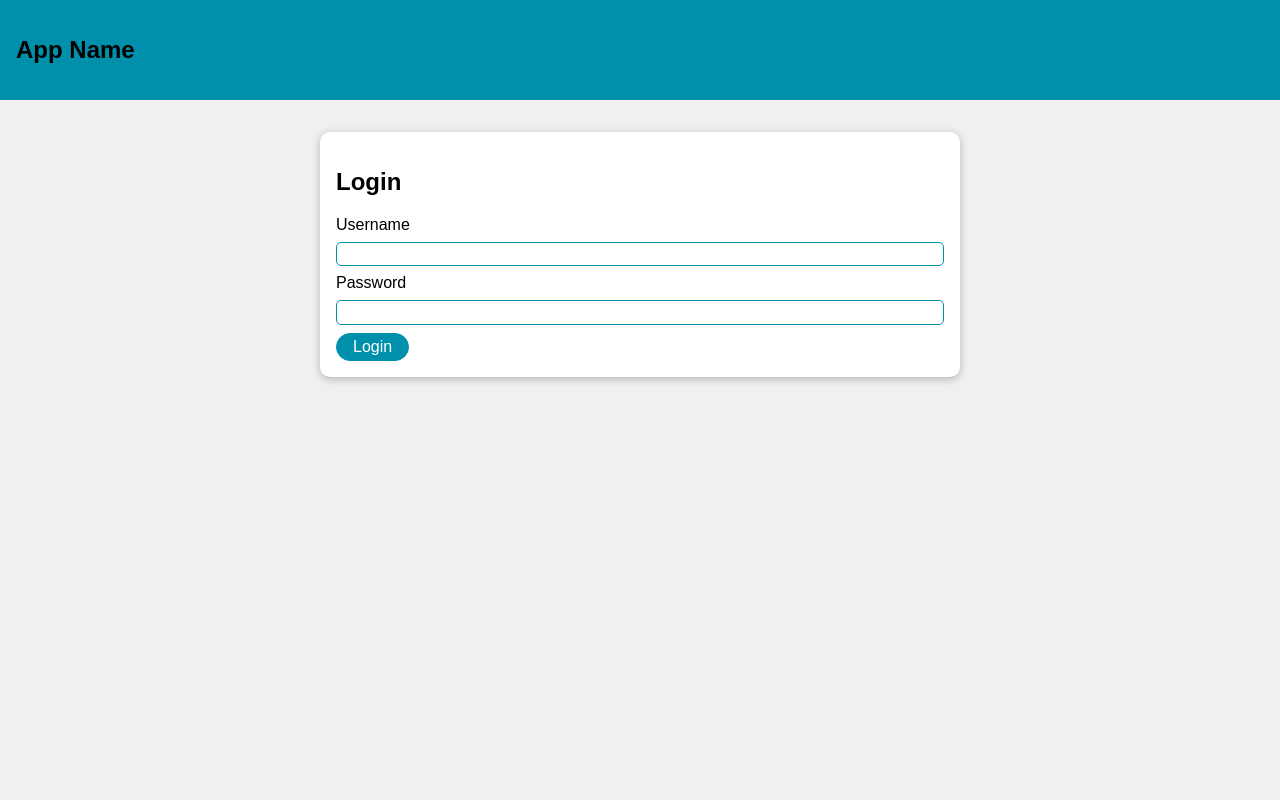
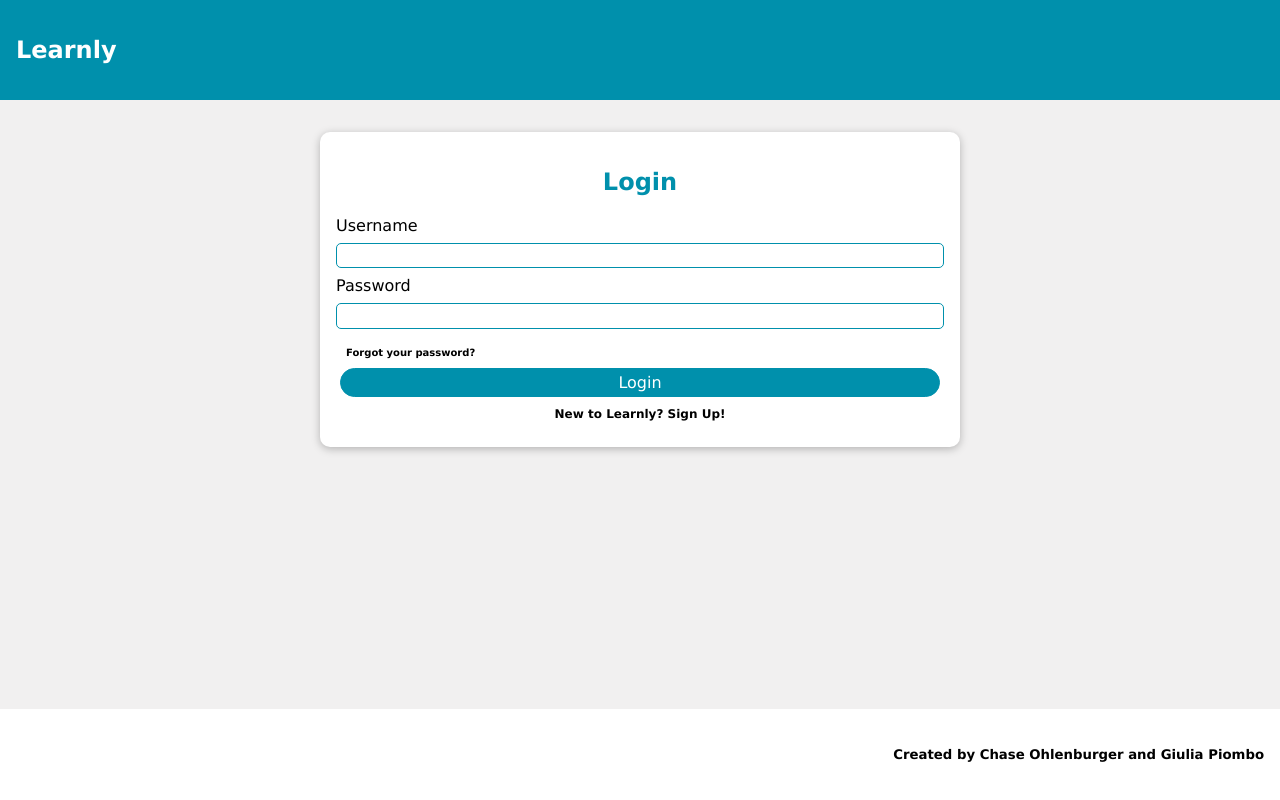
Before and after one commit to giupiombo/Learnly, a React (Create React App) app: page / in a window 1280 px wide. Built offline with nearby package versions, Linux system fonts and the light colour scheme.

Commit message:
Login page design updated

```diff
--- a/src/App.js
+++ b/src/App.js
@@ -1,6 +1,7 @@
 import { useState } from 'react';
 import './App.css';
 import Login from './components/LoginPage/Login';
+import Footer from './components/UI/Footer';
 import Header from './components/UI/Header';
 
 function App() {
@@ -24,6 +25,7 @@ function App() {
     <div>
       <Header />
       <Login onLogin={loginHandler} />
+      <Footer />
     </div>
   );
 }
--- a/src/components/LoginPage/Login.js
+++ b/src/components/LoginPage/Login.js
@@ -31,6 +31,12 @@ const Login = (props) => {
     setEnteredPassword(event.target.value);
   };
 
+  // move to a different page
+  const forgotPasswordHandler = () => {};
+
+  // move to a different page
+  const signUpHandler = () => {};
+
   return (
     <Card className={classes.input}>
       <h2>Login</h2>
@@ -49,7 +55,13 @@ const Login = (props) => {
           value={enteredPassword}
           onChange={passwordChangeHandler}
         />
+        <button className={classes.text1} onClick={forgotPasswordHandler}>
+          Forgot your password?
+        </button>
         <Button type="submit">Login</Button>
+        <button className={classes.text2} onClick={signUpHandler}>
+          New to Learnly? Sign Up!
+        </button>
       </form>
     </Card>
   );
--- a/src/components/LoginPage/Login.module.css
+++ b/src/components/LoginPage/Login.module.css
@@ -8,6 +8,7 @@
 .input label {
   display: block;
   margin-bottom: 0.5rem;
+  font-family: Verdana, Geneva, Tahoma, sans-serif;
 }
 
 .input input {
@@ -18,9 +19,48 @@
   border-radius: 5px;
   padding: 0.15rem;
   margin-bottom: 0.5rem;
+  font-family: Verdana, Geneva, Tahoma, sans-serif;
 }
 
 .input input:focus {
   outline: none;
-  border-color: #4f005f;
+  border-color: black;
 }
+
+.input h2 {
+  color: #0090ac;
+  text-align: center;
+  font-family: Verdana, Geneva, Tahoma, sans-serif;
+}
+
+.input button.text1 {
+  border: none;
+  background-color: inherit;
+  padding: 10px 10px;
+  font-size: 10px;
+  font-weight: bold;
+  cursor: pointer;
+  display: inline-block;
+  font-family: Verdana, Geneva, Tahoma, sans-serif;
+}
+
+.input button.text1:hover {
+  color: #0090ac;
+}
+
+.input button.text2 {
+  border: none;
+  background-color: inherit;
+  padding: 10px 10px;
+  font-size: 12px;
+  font-weight: bold;
+  cursor: pointer;
+  display: inline-block;
+  margin: 0 auto;
+  display: block;
+  font-family: Verdana, Geneva, Tahoma, sans-serif;
+}
+
+.input button.text2:hover {
+  color: #0090ac;
+}
--- a/src/components/UI/Button.module.css
+++ b/src/components/UI/Button.module.css
@@ -6,6 +6,10 @@
   padding: 0.25rem 1rem;
   cursor: pointer;
   border-radius: 20px;
+  width: 600px;
+  margin: 0 auto;
+  display: block;
+  font-family: Verdana, Geneva, Tahoma, sans-serif;
 }
 
 .button:hover,
--- /dev/null
+++ b/src/components/UI/Footer.js
@@ -0,0 +1,11 @@
+import classes from './Footer.module.css';
+
+const Footer = () => {
+  return (
+    <footer className={classes.footer}>
+      <h5>Created by Chase Ohlenburger and Giulia Piombo</h5>
+    </footer>
+  );
+};
+
+export default Footer;
--- /dev/null
+++ b/src/components/UI/Footer.module.css
@@ -0,0 +1,13 @@
+.footer {
+  background: white;
+  padding: 1rem;
+  position: absolute;
+  left: 0;
+  bottom: 0;
+  right: 0;
+}
+
+.footer h5 {
+  text-align: end;
+  font-family: Verdana, Geneva, Tahoma, sans-serif;
+}
--- a/src/components/UI/Header.js
+++ b/src/components/UI/Header.js
@@ -3,7 +3,7 @@ import classes from './Header.module.css';
 const Header = () => {
   return (
     <header className={classes.header}>
-      <h2>App Name</h2>
+      <h2>Learnly</h2>
     </header>
   );
 };
--- a/src/components/UI/Header.module.css
+++ b/src/components/UI/Header.module.css
@@ -2,3 +2,8 @@
   background: #0090ac;
   padding: 1rem;
 }
+
+.header h2 {
+  color: white;
+  font-family: Verdana, Geneva, Tahoma, sans-serif;
+}
```
